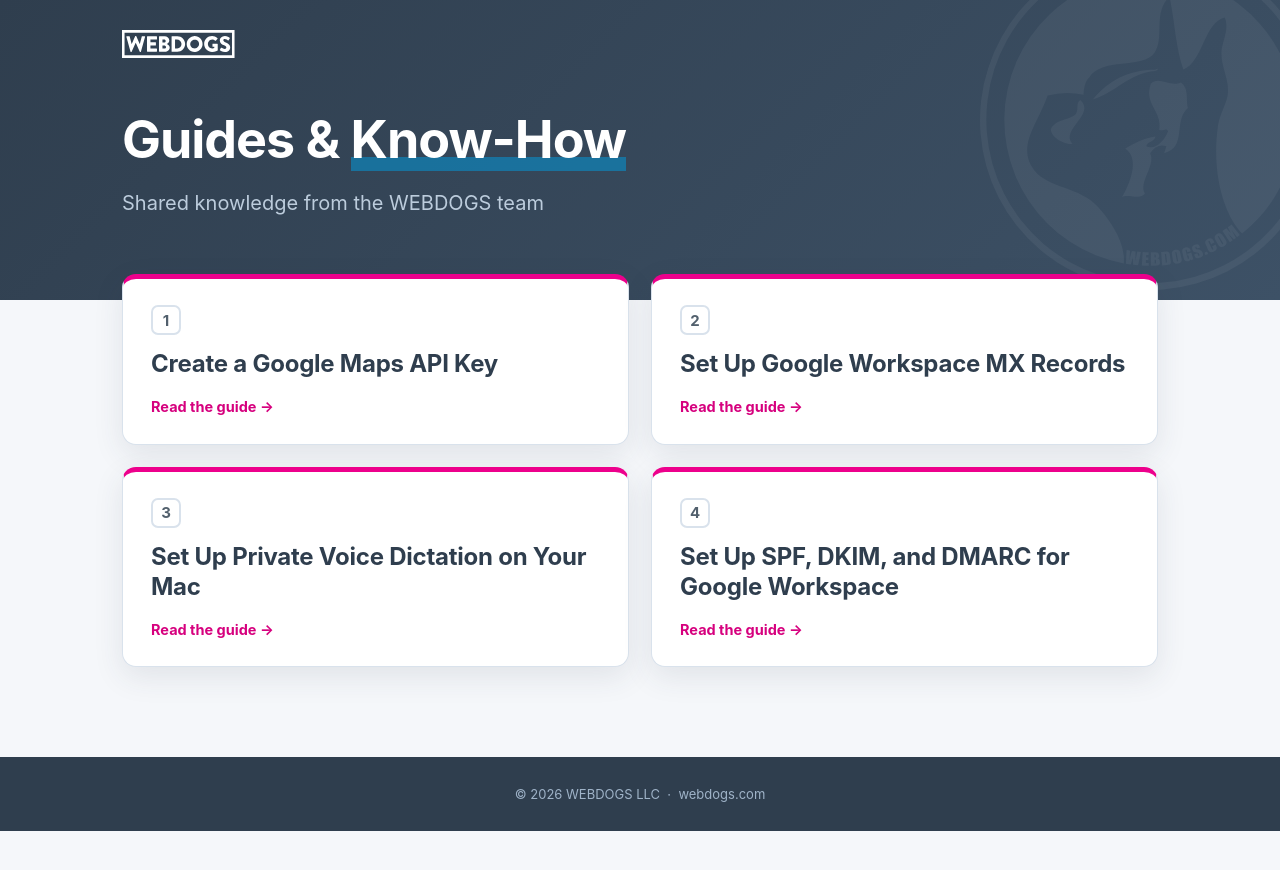
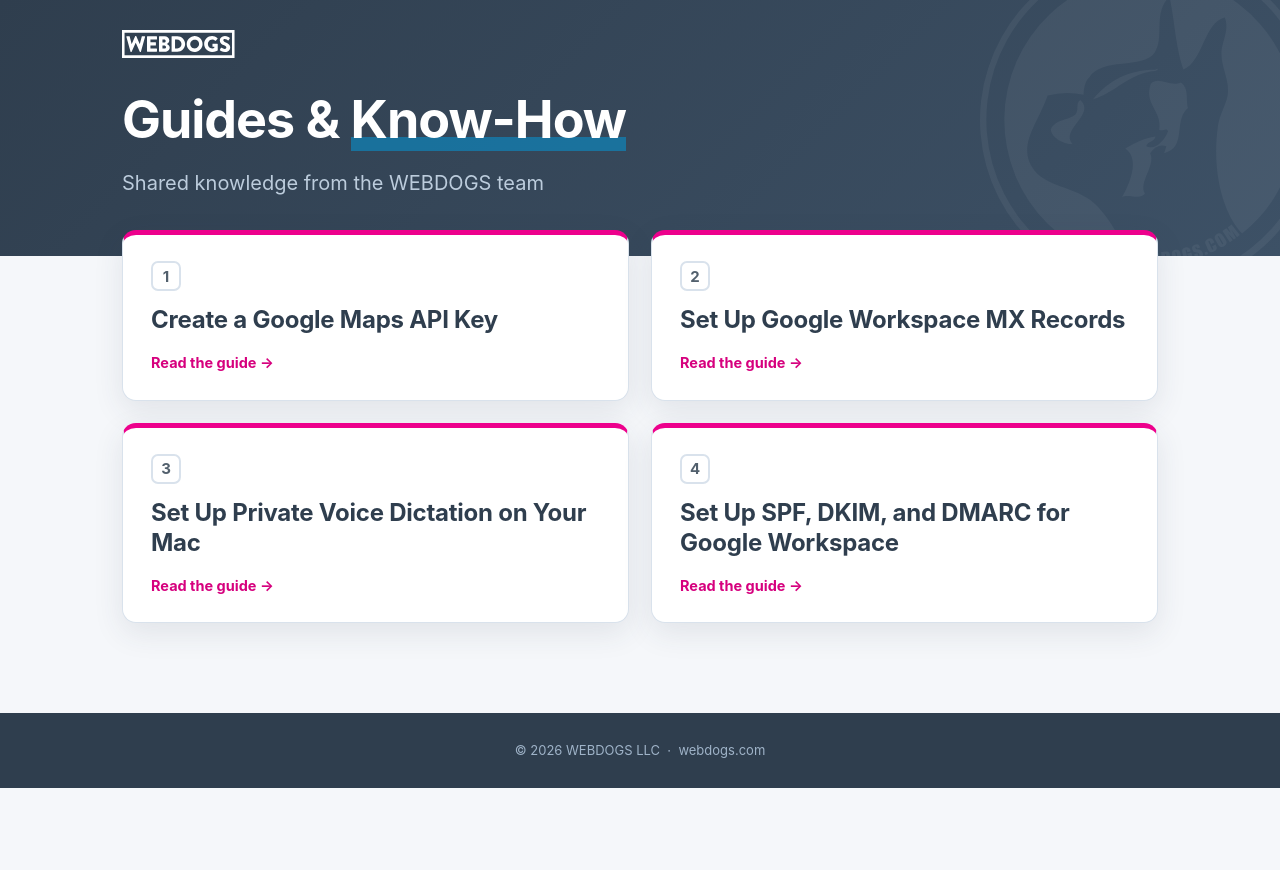
Before and after one commit to theWEBDOGS/guides, a Jekyll site: the page built from index.md, in a window 1280 px wide. Shown: the top 870 px of the page. Built offline with Jekyll 4.4.1, drawn with Linux system fonts in a browser that asks for light colours; some web fonts are replaced.

Commit message:
Publish guides (2026-06-11) [generated]

```diff
--- a/assets/css/guides.css
+++ b/assets/css/guides.css
@@ -53,7 +53,6 @@ body.home { background: var(--paper); }
   color: #fff;
   position: relative;
   overflow: hidden;
-  min-height: 300px; /* matched with .band so hub<->guide jumps don't resize the navy area */
 }
 .hero .bigpaw {
   position: absolute; right: -40px; top: -50px;
@@ -61,9 +60,9 @@ body.home { background: var(--paper); }
   fill: rgba(255, 255, 255, .05);
   transform: rotate(18deg);
 }
-.hero-in { max-width: 1100px; margin: 0 auto; padding: 30px 32px 64px; position: relative; }
+.hero-in { max-width: 1100px; margin: 0 auto; padding: 30px 32px 56px; position: relative; }
 .brandrow { display: flex; align-items: center; gap: 12px; }
-.hero .brandrow { margin-bottom: 54px; }
+.hero .brandrow { margin-bottom: 34px; } /* matches .band — hero and band render the same height */
 
 .hero h1 {
   font-family: var(--brand-font);
@@ -105,7 +104,6 @@ body.home { background: var(--paper); }
   background: linear-gradient(135deg, var(--navy) 0%, var(--navy2) 100%);
   color: #fff;
   position: relative; overflow: hidden;
-  min-height: 300px; /* matched with .hero — see above */
 }
 .band .bigpaw {
   position: absolute; right: -45px; top: 50%;
@@ -345,7 +343,6 @@ article h2 { scroll-margin-top: 26px; }
 /* ---------- small screens ---------- */
 
 @media (max-width: 940px) {
-  .hero, .band { min-height: 0; } /* natural heights on small screens */
   .layout { grid-template-columns: 1fr; gap: 0; padding: 36px 22px 70px; }
 
   /* ----- mobile progress strip: the same TOC, re-presented ----- */
```
